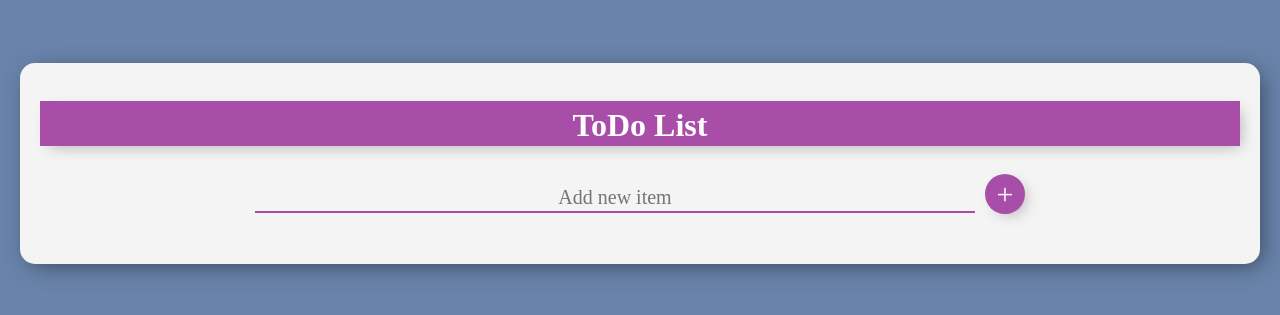
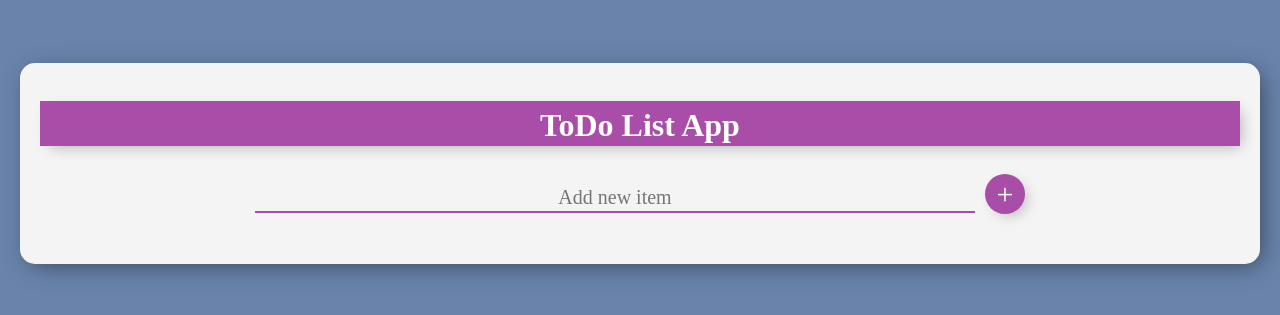
Before and after one commit to Sajjad124/todo-list-app, a React (Create React App) app: page / in a window 1280 px wide. Shown: the part 237-552 px from the top of the page. Built offline with nearby package versions, Linux system fonts and the light colour scheme.

Commit message:
Update App.js

```diff
--- a/src/App.js
+++ b/src/App.js
@@ -29,7 +29,7 @@ const App = () => {
     <form className="main_div" onSubmit={listofItems}>
       <div className="center_div">
         <br />
-        <h1>ToDo List</h1>
+        <h1>ToDo List App</h1>
         <br />
         <input
           type="text"
```
